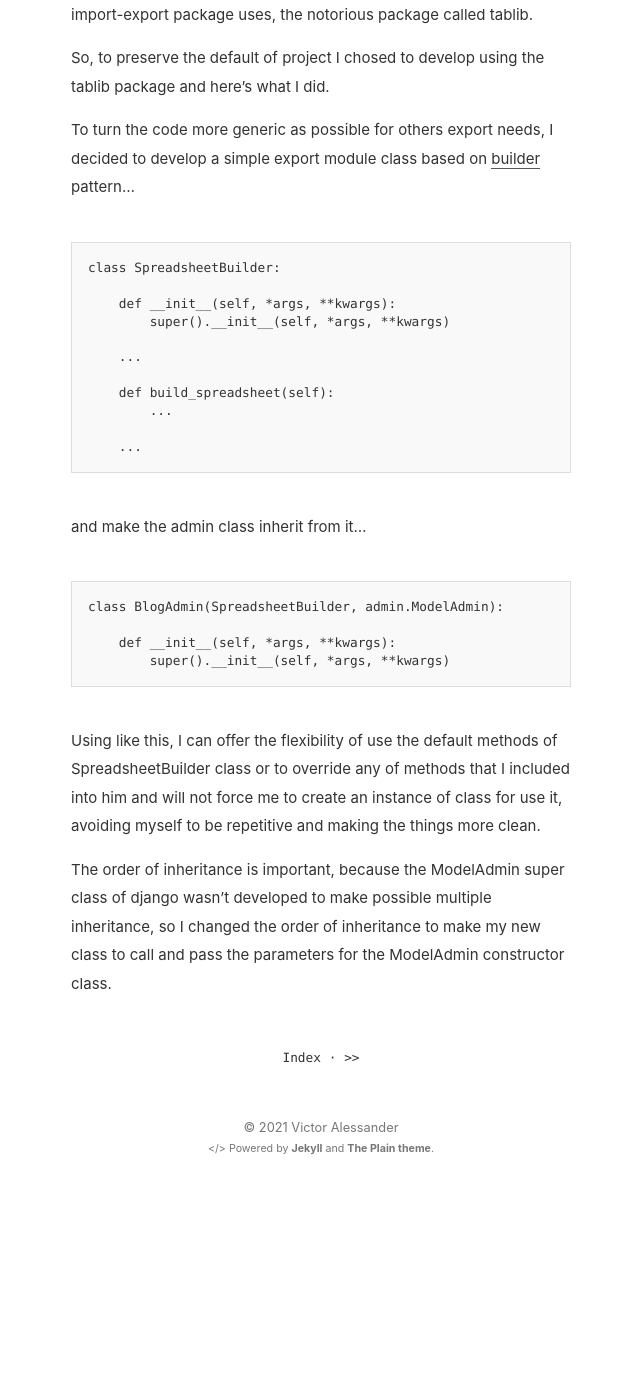
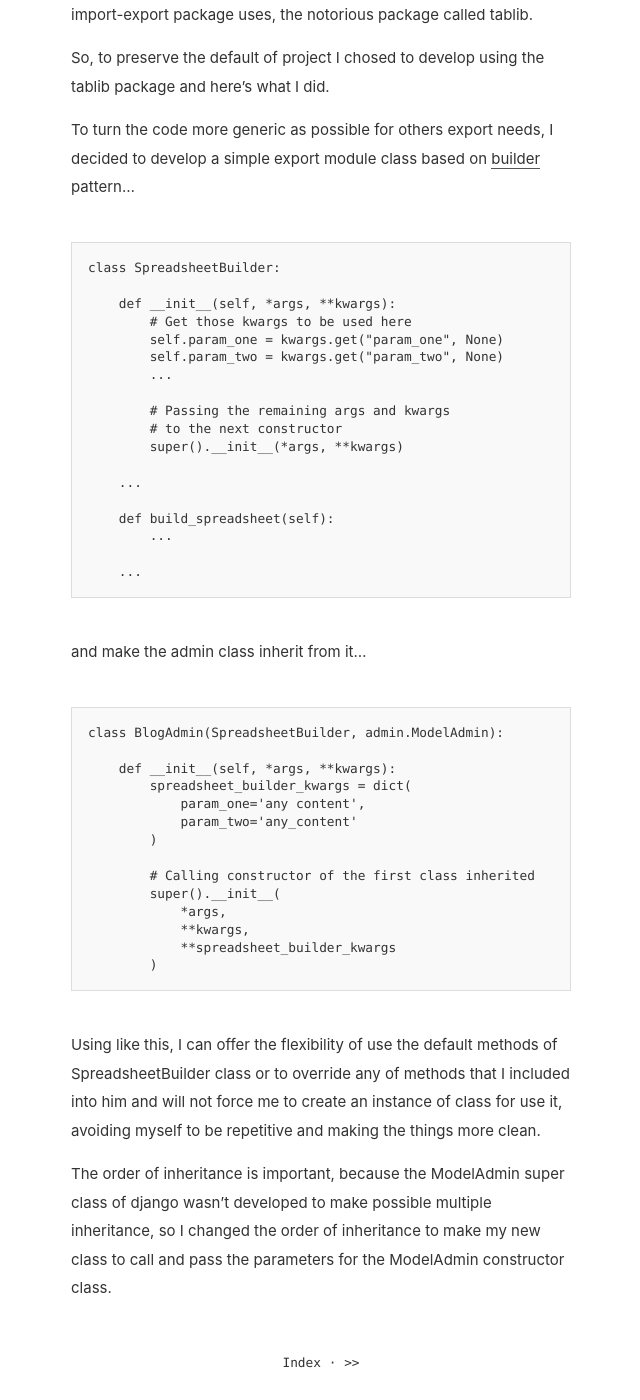
Before and after one commit to VictorAlessander/victoralessander.github.io, a Jekyll site: the page built from _posts/2021-06-17-export-xls-django-admin.md, in a window 1280 px wide and 1400 px high, scrolled down 562 px. Shown: the whole window, without its empty margins (319-959 px from the left). Built offline with Jekyll 4.4.1, drawn with Linux system fonts in a browser that asks for light colours; before the commit the page ends 1906 px from its top, so only the background shows below that.

Commit message:
fixing code errors and changed about page content

````diff
--- a/_posts/2021-06-17-export-xls-django-admin.md
+++ b/_posts/2021-06-17-export-xls-django-admin.md
@@ -15,7 +15,14 @@ To turn the code more generic as possible for others export needs, I decided to
 class SpreadsheetBuilder:
 
     def __init__(self, *args, **kwargs):
-        super().__init__(self, *args, **kwargs)
+        # Get those kwargs to be used here
+        self.param_one = kwargs.get("param_one", None)
+        self.param_two = kwargs.get("param_two", None)
+        ...
+
+        # Passing the remaining args and kwargs
+        # to the next constructor
+        super().__init__(*args, **kwargs)
 
     ...
 
@@ -31,7 +38,17 @@ and make the admin class inherit from it...
 class BlogAdmin(SpreadsheetBuilder, admin.ModelAdmin):
 
     def __init__(self, *args, **kwargs):
-        super().__init__(self, *args, **kwargs)
+        spreadsheet_builder_kwargs = dict(
+            param_one='any content',
+            param_two='any_content'
+        )
+
+        # Calling constructor of the first class inherited
+        super().__init__(
+            *args,
+            **kwargs,
+            **spreadsheet_builder_kwargs
+        )
 ```
 
 Using like this, I can offer the flexibility of use the default methods of SpreadsheetBuilder class or to override any of methods that I included into him and will not force me to create an instance of class for use it, avoiding myself to be repetitive and making the things more clean.
````
Also changed, not shown: other parts of _posts/2021-06-17-export-xls-django-admin.md (+1 -1 lines), about.md (+5 -4 lines).
